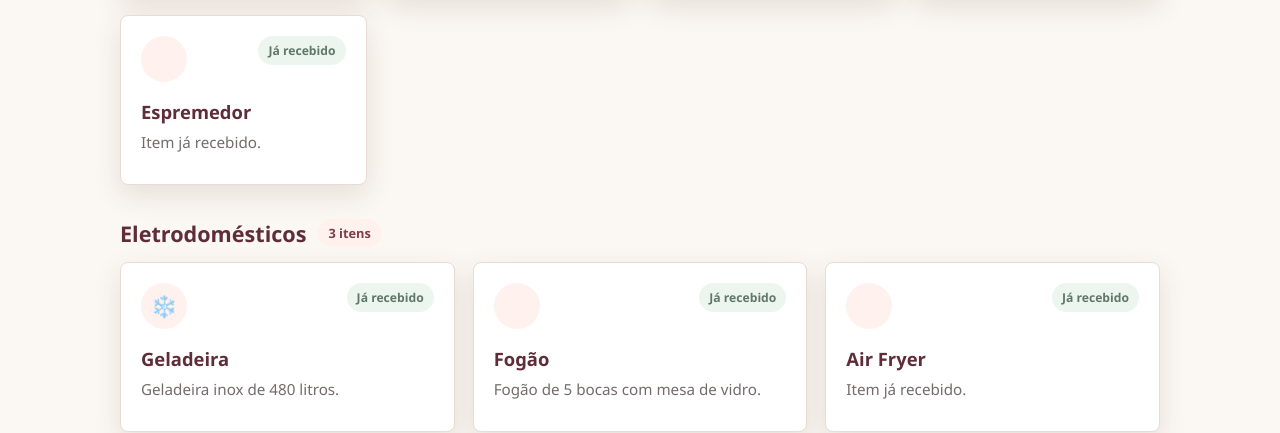
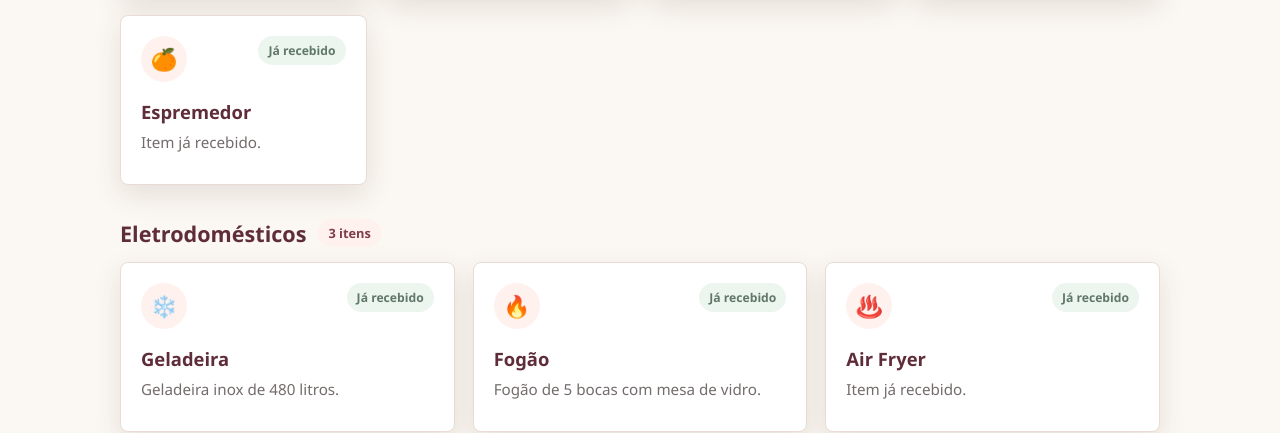
Before and after one commit to lucasrigobello/casamentoanaelucas, a plain HTML site: page index.html in a window 1280 px wide. Shown: the part 690-1123 px from the top of the page. Drawn offline with Linux system fonts and the light colour scheme.

Commit message:
lista inicial

```diff
--- a/index.html
+++ b/index.html
@@ -296,7 +296,7 @@ Assim, fica mais fácil escolher outras opções com carinho.
 
 <article class="gift-card">
 <div class="gift-top">
-<div class="gift-icon"> </div>
+<div class="gift-icon">&#127818</div>
 <div class="gift-status">Já recebido</div>
 </div>
 <h3 class="gift-title">Espremedor</h3>
@@ -323,7 +323,7 @@ Assim, fica mais fácil escolher outras opções com carinho.
 
 <article class="gift-card">
 <div class="gift-top">
-<div class="gift-icon"> </div>
+<div class="gift-icon">&#128293</div>
 <div class="gift-status">Já recebido</div>
 </div>
 <h3 class="gift-title">Fogão</h3>
@@ -332,7 +332,7 @@ Assim, fica mais fácil escolher outras opções com carinho.
 
 <article class="gift-card">
 <div class="gift-top">
-<div class="gift-icon"> </div>
+<div class="gift-icon">&#9832;&#65039</div>
 <div class="gift-status">Já recebido</div>
 </div>
 <h3 class="gift-title">Air Fryer</h3>
```
